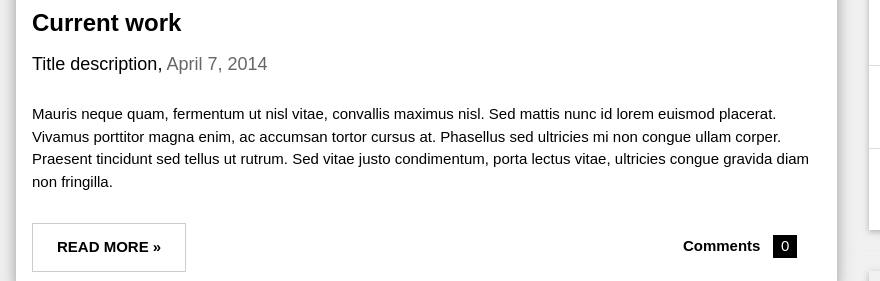
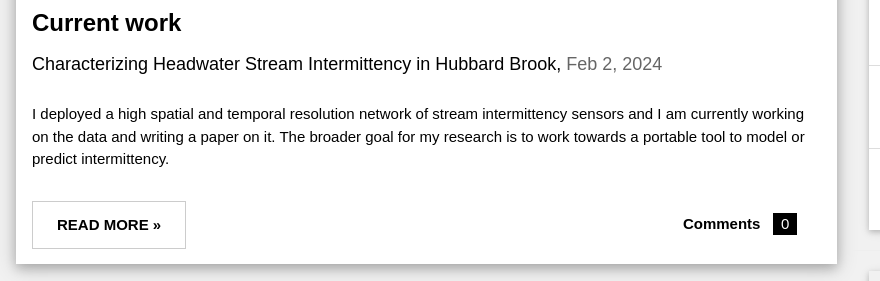
Before and after one commit to jcmorgan7VT/test-website, a plain HTML site: page index.html in a window 1280 px wide. Shown: the part 585-866 px from the top of the page, 0-880 px from the left. Drawn offline with nearby package versions, Linux system fonts and the light colour scheme; a web font is replaced by a local one.

Commit message:
Update index.html

```diff
--- a/index.html
+++ b/index.html
@@ -32,12 +32,11 @@ and is wrapped around the whole page content, except for the footer in this exam
     <img src="./pic.jpg" alt="Nature" style="width:100%">
     <div class="w3-container">
       <h3><b>Current work</b></h3>
-      <h5>Title description, <span class="w3-opacity">April 7, 2014</span></h5>
+      <h5>Characterizing Headwater Stream Intermittency in Hubbard Brook, <span class="w3-opacity">Feb 2, 2024</span></h5>
     </div>
 
     <div class="w3-container">
-      <p>Mauris neque quam, fermentum ut nisl vitae, convallis maximus nisl. Sed mattis nunc id lorem euismod placerat. Vivamus porttitor magna enim, ac accumsan tortor cursus at. Phasellus sed ultricies mi non congue ullam corper. Praesent tincidunt sed
-        tellus ut rutrum. Sed vitae justo condimentum, porta lectus vitae, ultricies congue gravida diam non fringilla.</p>
+      <p>I deployed a high spatial and temporal resolution network of stream intermittency sensors and I am currently working on the data and writing a paper on it. The broader goal for my research is to work towards a portable tool to model or predict intermittency.</p>
       <div class="w3-row">
         <div class="w3-col m8 s12">
           <p><button class="w3-button w3-padding-large w3-white w3-border"><b>READ MORE »</b></button></p>
```
